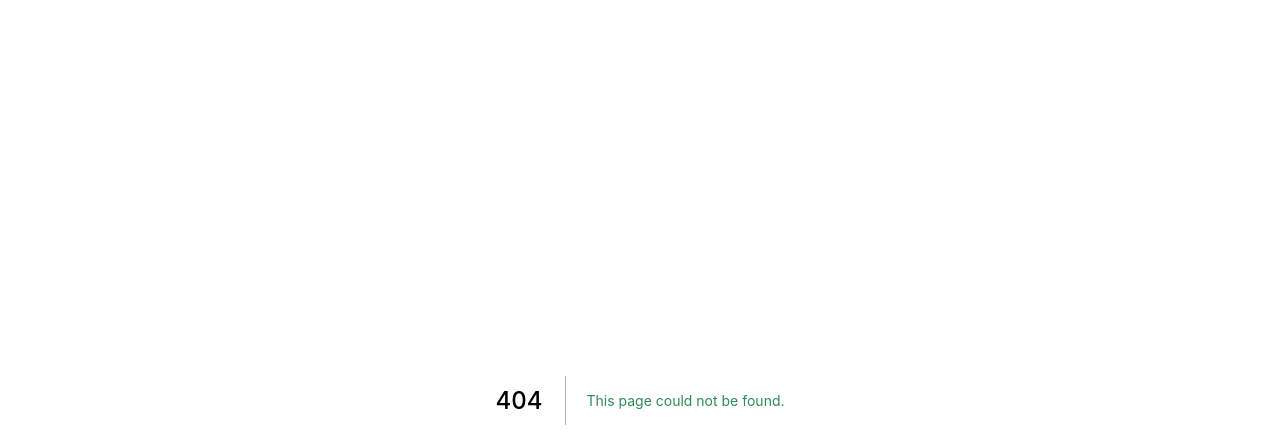
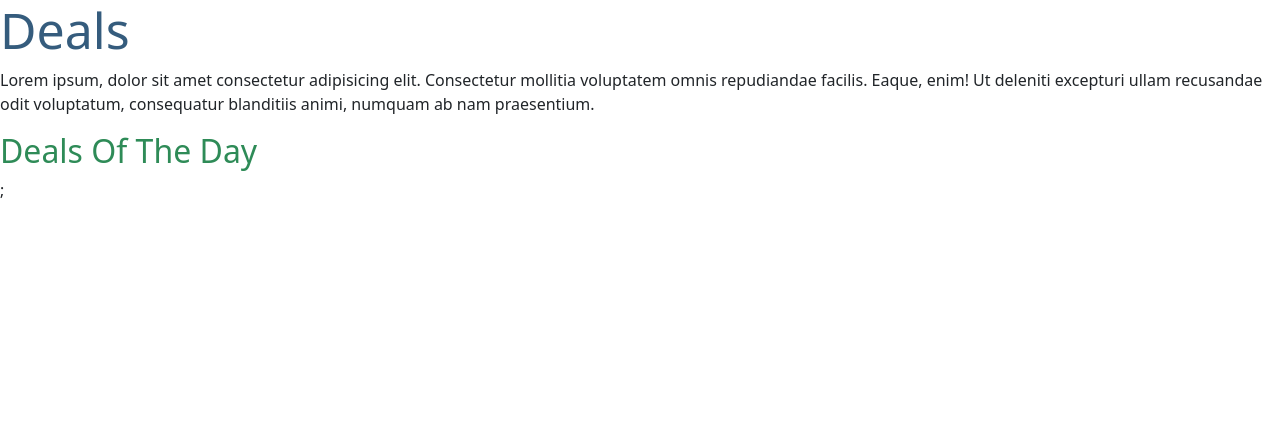
Before and after one commit to art-ch/education-docker, a Next.js app: page /deals in a window 1280 px wide. Before the commit this address had no page. Shown: the top 448 px of the page. Built offline with nearby package versions, Linux system fonts and the light colour scheme.

Commit message:
styling section finished

```diff
--- a/package.json
+++ b/package.json
@@ -12,7 +12,9 @@
     "bootstrap": "^5.1.3",
     "next": "12.1.6",
     "react": "18.1.0",
-    "react-dom": "18.1.0"
+    "react-dom": "18.1.0",
+    "sass": "^1.52.1",
+    "styled-components": "^5.3.5"
   },
   "devDependencies": {
     "eslint": "8.15.0",
--- a/pages/_app.js
+++ b/pages/_app.js
@@ -1,8 +1,19 @@
-import '../styles/globals.css'
-import 'bootstrap/dist/css/bootstrap.min.css'
+import '../styles/globals.css';
+import 'bootstrap/dist/css/bootstrap.min.css';
+import { ThemeProvider } from 'styled-components';
+
+const theme = {
+  colors: {
+    primary: '#355C7D'
+  }
+};
 
 function MyApp({ Component, pageProps }) {
-  return <Component {...pageProps} />
+  return (
+    <ThemeProvider theme={theme}>
+      <Component {...pageProps} />;
+    </ThemeProvider>
+  );
 }
 
-export default MyApp
+export default MyApp;
--- a/pages/about.js
+++ b/pages/about.js
@@ -1,9 +1,11 @@
 import styles from '../styles/About.module.css';
+import sassy_styles from '../styles/sass/About.module.scss';
 
 const AboutPage = () => {
   return (
     <>
       <h2>About Page</h2>
+      <h3 className={sassy_styles.highlightcss}>Deal Of The Week</h3>
       <h3 className={styles.highlight}>Deal Of The Day</h3>
       <button className="btn btn-primary">Primary</button>
       <button className="btn btn-success">Success</button>
--- /dev/null
+++ b/pages/deals.js
@@ -0,0 +1,21 @@
+import styled from 'styled-components';
+
+const Title = styled.h1`
+  font-size: 50px;
+  color: ${({ theme }) => theme.colors.primary};
+`;
+
+export default function CSSJS() {
+  return (
+    <div>
+      <Title>Deals</Title>
+      <p>
+        Lorem ipsum, dolor sit amet consectetur adipisicing elit. Consectetur
+        mollitia voluptatem omnis repudiandae facilis. Eaque, enim! Ut deleniti
+        excepturi ullam recusandae odit voluptatum, consequatur blanditiis
+        animi, numquam ab nam praesentium.
+      </p>
+      <h2 style={{ color: 'seagreen' }}>Deals Of The Day</h2>
+    </div>
+  );
+}
--- /dev/null
+++ b/styles/sass/About.module.scss
@@ -0,0 +1,5 @@
+@import 'colors';
+
+.highlightcss {
+    color: $purple;
+}
--- /dev/null
+++ b/styles/sass/Contact.module.scss
@@ -0,0 +1,9 @@
+@import 'colors';
+
+.singleContact {
+    margin: 0 0 1rem;
+    display: flex;
+    align-items: baseline;
+    gap: 6px;
+    background: $orange;
+}
--- /dev/null
+++ b/styles/sass/_colors.scss
@@ -0,0 +1,2 @@
+$orange: orange;
+$purple: purple;
```
Also changed, not shown: pages/contact.js (+20 -0 lines), 1 other file (tests, documents, lock files or other folders).
